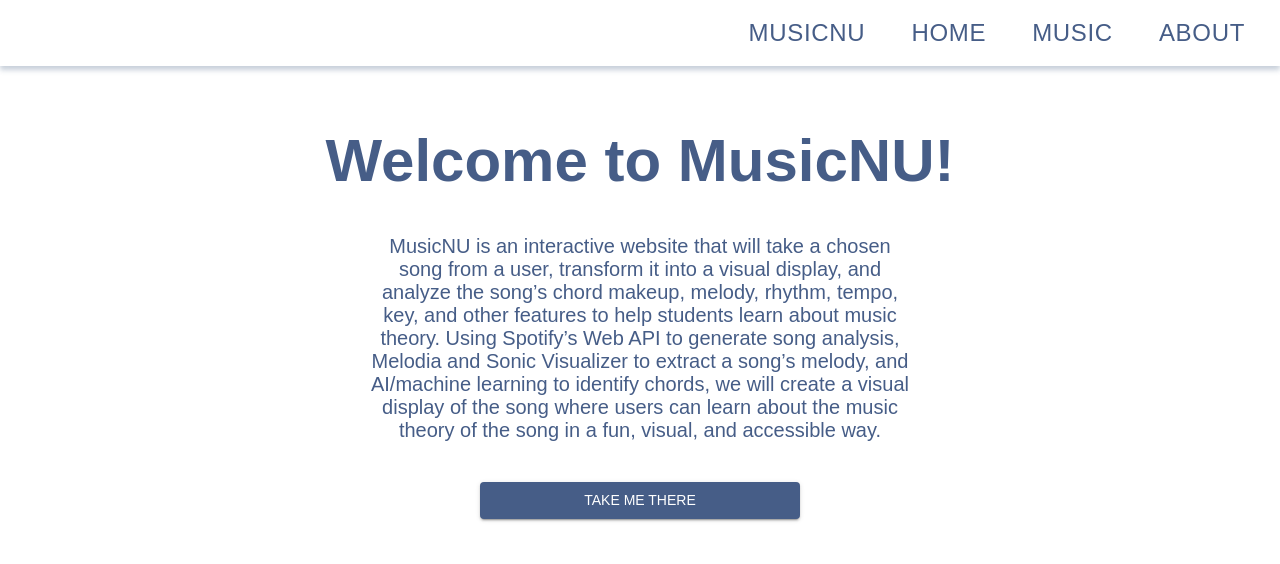
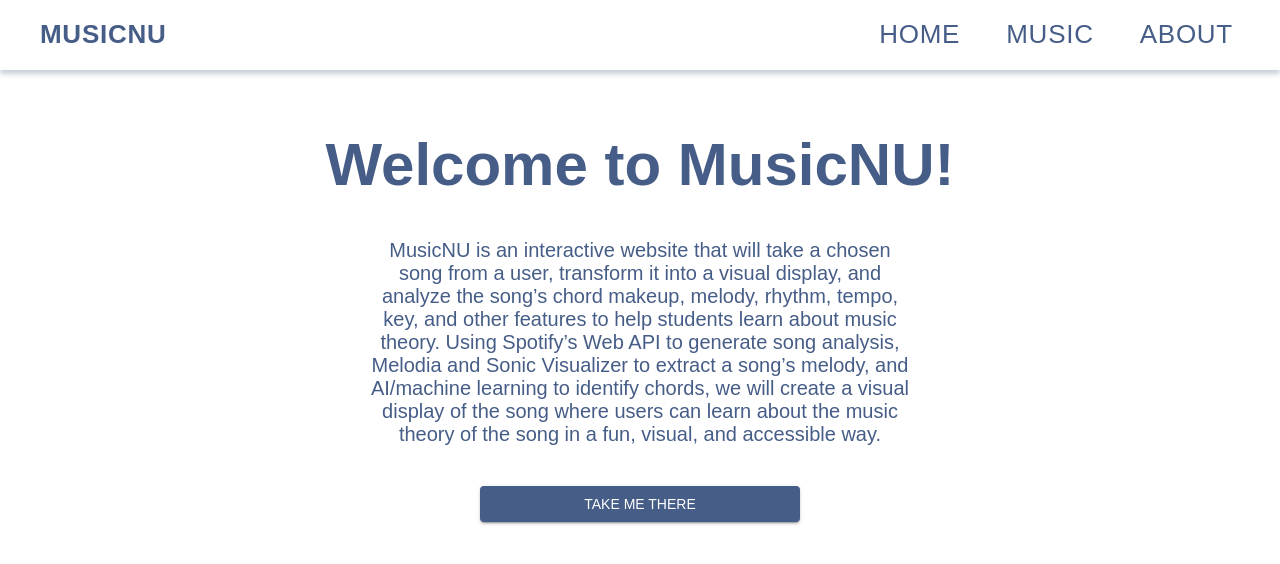
Before and after one commit to MusicNU/LearningApp, a React (Create React App) app: page / in a window 1280 px wide. Shown: the top 564 px of the page. Built offline with nearby package versions, Linux system fonts and the light colour scheme.

Commit message:
navbar update

```diff
--- a/src/App.css
+++ b/src/App.css
@@ -42,9 +42,8 @@
   align-items: center;
 }
 
-@import url('https://fonts.googleapis.com/css2?family=Chelsea+Market&family=Fredericka+the+Great&family=K2D&family=Laila&family=Londrina+Solid:wght@300&family=Nunito&display=swap');
+@import url('https://fonts.googleapis.com/css2?family=K2D&family=Laila&family=Londrina+Solid:wght@300&family=Nunito&display=swap');
 
-/* options: Fredericka the Great, Chelsea Market, Londrina Solid */
 h1{
   color: #465d87;
   font-family: 'Londrina Solid', sans-serif;
--- a/src/App.js
+++ b/src/App.js
@@ -10,7 +10,6 @@
 
 function App() {
   const NavBarLinks = [
-    {label: "MusicNU", addr: "/"},
     {label: "Home", addr: "/"},
     {label: "Music", addr: "/song"},
     {label: "About", addr: "/about"}
@@ -21,7 +20,6 @@
           <NavBar links={NavBarLinks}/>
           <Routes>
             <Route path='/'  element={<HomePage />} />
-            <Route path='/'  element={<HomePage />} />
             <Route path='/song'  element={<Song />} />
             <Route path='/about'  element={<AboutPage />} />
           </Routes>
--- a/src/Components/Button.jsx
+++ /dev/null
@@ -1,16 +0,0 @@
-
-import Box from '@mui/material/Box';
-import Button from '@mui/material/Button';
-import { useTheme} from '@mui/material/styles';
-
-
-export default function ButtonComponent() {
-  const theme = useTheme();
-  return (
-        <Button variant="contained" href="song" sx = {{width: '25%',
-                      textAlign: 'center',
-                      color: 'primary',
-                      }}>Take me there</Button>
-
-  );
-}
--- a/src/Components/NavBar.jsx
+++ b/src/Components/NavBar.jsx
@@ -1,5 +1,5 @@
 import { Box, Button, Grid, Stack } from '@mui/material';
-import { ThemeProvider, useTheme } from '@mui/material/styles';
+import NavButton from '../Components/NavButton';
 import theme from '../theme';
 
 
@@ -7,17 +7,17 @@
 	return (
 		//purple rgba(65, 55, 138, 0.3)
 		//blue rgba(72, 98, 132, 0.3)
-		<Box sx={{ py: 0.5, px: 3, bgcolor: theme.palette.primary.light, boxShadow: '0px 4px 5px rgba(72, 98, 132, 0.3)'}}>
-			<Grid
-				container
+		<Box sx={{ py: 0.5, px: 4.5, display: 'flex',
+			bgcolor: theme.palette.primary.light,
+			boxShadow: '0px 4px 5px rgba(72, 98, 132, 0.3)'}}>
+			<NavButton addr='/' label='MusicNU' weight='bold'></NavButton>
+			<Grid container
 				justifyContent="space-between"
-				alignContent="center"
-			>
-				<Grid item xs="auto">
-				</Grid>
-				<Grid item xs={12} md="auto" container alignContent="center">
+				alignContent="center">
+			<Grid item xs="auto"></Grid>
+			<Grid item xs="auto" md="auto" container alignContent="center">
 					<NavBarLinks links={links}/>
-				</Grid>
+			</Grid>
 			</Grid>
 		</Box>
 	);
@@ -29,14 +29,7 @@
 			{links.map(link => {
 				return (
 					<Grid item key={link.label} xs="auto">
-						<Button
-							href={link.addr}
-							variant="text"
-							sx={{color: theme.palette.primary.main,
-								fontFamily: ['Londrina Solid','sans-serif'].join(','),
-								fontSize: '24px'}}
-							size="large"
-						>{link.label}</Button>
+						<NavButton addr={link.addr} label={link.label}></NavButton>
 					</Grid>
 				);
 			})}
--- /dev/null
+++ b/src/Components/NavButton.jsx
@@ -0,0 +1,17 @@
+
+import Box from '@mui/material/Box';
+import Button from '@mui/material/Button';
+import theme from '../theme';
+
+
+export default function NavButton(props) {
+  return (
+        <Button href={props.addr} variant="text" size="large"
+                sx = {{color: theme.palette.primary.main,
+                  fontFamily: ['Londrina Solid','sans-serif'].join(','),
+                  fontWeight: props.weight,
+                  fontSize: '26px'
+                }}>{props.label}</Button>
+
+  );
+}
--- a/src/pages/homepage.jsx
+++ b/src/pages/homepage.jsx
@@ -1,5 +1,4 @@
-import { Box, Container, Grid, Typography, TextField, ThemeProvider } from '@mui/material/';
-import ButtonComponent from '../Components/Button';
+import { Box, Container, Grid, Typography, TextField, ThemeProvider,Button } from '@mui/material/';
 import TextBox from '../Components/TextCard';
 import theme from '../theme';
 
@@ -17,7 +16,9 @@
                         MusicNU is an interactive website that will take a chosen song from a user, transform it into a visual display, and analyze the song’s chord makeup, melody, rhythm, tempo, key, and other features to help students learn about music theory. Using Spotify’s Web API to generate song analysis, Melodia and Sonic Visualizer to extract a song’s melody, and AI/machine learning to identify chords, we will create a visual display of the song where users can learn about the music theory of the song in a fun, visual, and accessible way.</p>
                 </div>
                 <div class="center">
-                    <ButtonComponent></ButtonComponent>
+                    <Button variant="contained" href="song"
+                    sx={{width: '25%',textAlign: 'center',color: 'primary',
+                    }}>Take me there</Button>
                 </div>
             </ThemeProvider>
 
```
